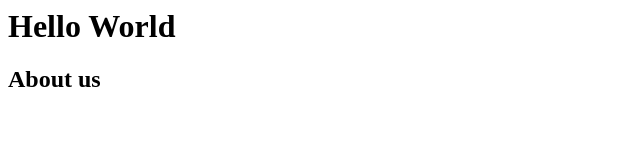
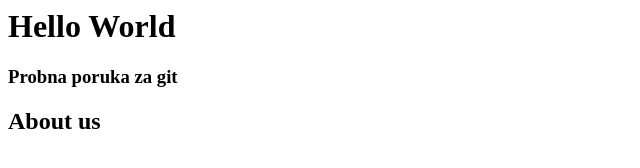
Before and after one commit to bgd988/firstGitProject, a plain HTML site: page index.html in a window 1280 px wide. Shown: the whole page, without its empty margins (0-640 px from the left). Drawn offline with Linux system fonts and the light colour scheme.

Commit message:
Azuriran index.html fajl

```diff
--- a/index.html
+++ b/index.html
@@ -1,3 +1,3 @@
 <h1> Hello World</h1>
-
+<h3>Probna poruka za git</h3>
 <h2>About us</h2>
```
